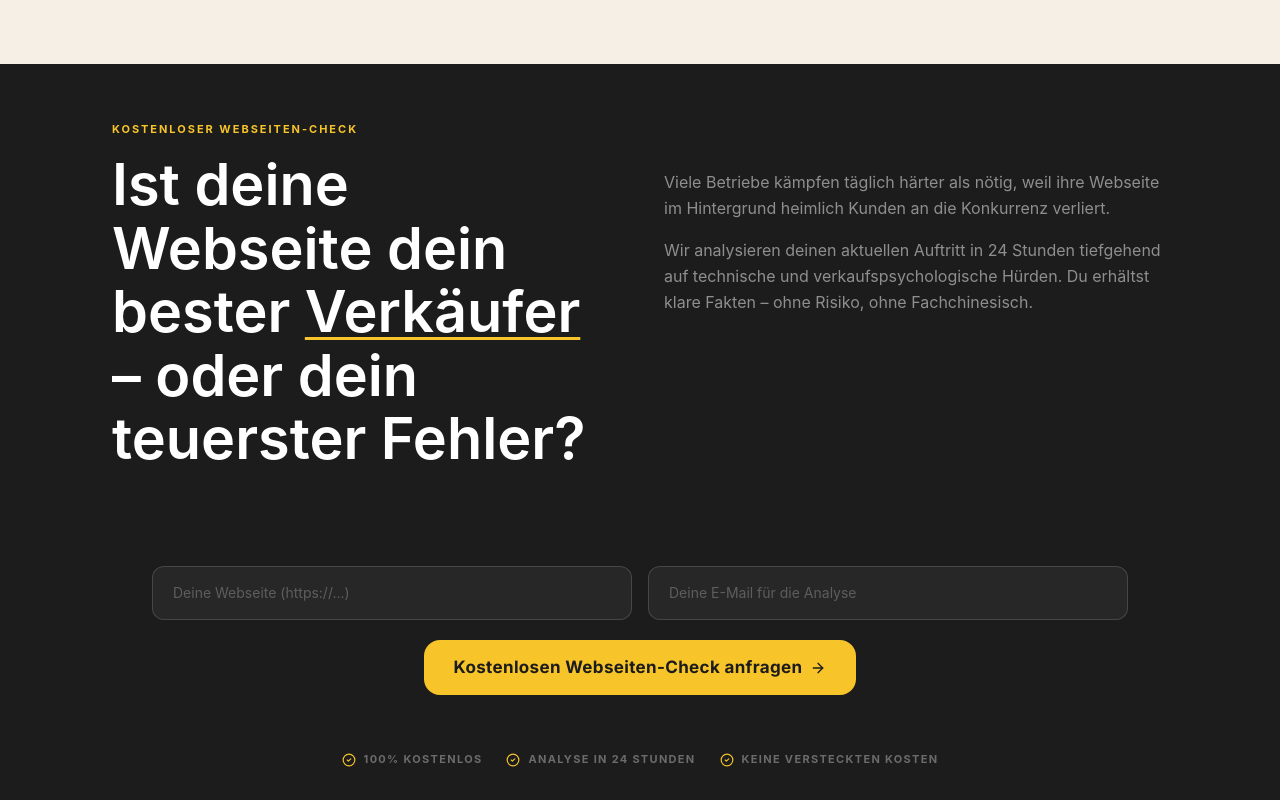
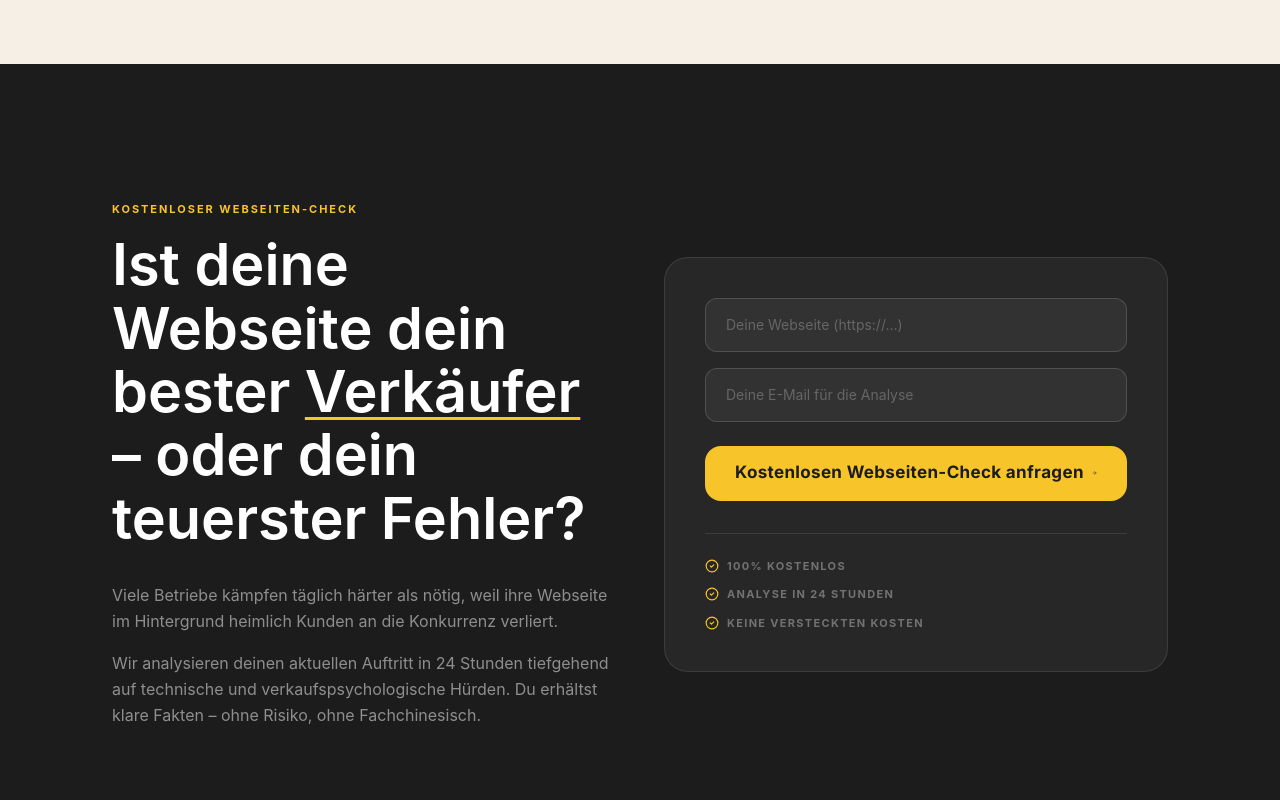
Before and after one commit to brainstormandi/brainstorm-ki-marketingagentur, a Next.js app: page / in a window 1280 px wide. Shown: the part 5560-6360 px from the top of the page. Built offline with nearby package versions, Linux system fonts and the light colour scheme.

Commit message:
layout: stack lead magnet form fields vertically in the right column

```diff
--- a/app/components/LeadMagnet.tsx
+++ b/app/components/LeadMagnet.tsx
@@ -28,21 +28,18 @@ const LeadMagnet = () => {
     return (
         <section id="website-check" className="scroll-mt-20 bg-[#1C1C1C] py-20 md:py-28 lg:py-0 lg:min-h-screen lg:flex lg:flex-col lg:justify-center">
             <div className="max-w-6xl mx-auto px-6 md:px-12">
-
-                <div className="grid grid-cols-1 lg:grid-cols-12 gap-12 items-start mb-14">
+                <div className="grid grid-cols-1 lg:grid-cols-12 gap-12 items-center">
                     <div className="lg:col-span-6">
                         <span className="font-[var(--font-inter)] text-[11px] font-bold uppercase tracking-[0.18em] text-[#F7C429] mb-4 block">
                             Kostenloser Webseiten-Check
                         </span>
                         <h2
-                            className="font-[var(--font-vollkorn)] font-semibold text-white leading-[1.1]"
+                            className="font-[var(--font-vollkorn)] font-semibold text-white leading-[1.1] mb-8"
                             style={{ fontSize: 'clamp(2rem, 4.5vw, 3.75rem)' }}
                         >
                             Ist deine Webseite dein bester{' '}
                             <span className="text-underline-yellow">Verkäufer</span> – oder dein teuerster Fehler?
                         </h2>
-                    </div>
-                    <div className="lg:col-span-6 lg:pt-12">
                         <p className="font-[var(--font-inter)] text-white/50 text-base leading-relaxed mb-4">
                             Viele Betriebe kämpfen täglich härter als nötig, weil ihre Webseite im Hintergrund heimlich Kunden an die Konkurrenz verliert.
                         </p>
@@ -50,9 +47,8 @@ const LeadMagnet = () => {
                             Wir analysieren deinen aktuellen Auftritt in 24 Stunden tiefgehend auf technische und verkaufspsychologische Hürden. Du erhältst klare Fakten – ohne Risiko, ohne Fachchinesisch.
                         </p>
                     </div>
-                </div>
 
-                {/* Form */}
+                    <div className="lg:col-span-6 w-full">
                         {success ? (
                             <div className="border border-[#F7C429]/30 bg-[#F7C429]/10 p-10 text-center max-w-xl mx-auto rounded-2xl">
                                 <CheckCircle2 className="w-10 h-10 text-[#F7C429] mx-auto mb-4" />
@@ -60,8 +56,8 @@ const LeadMagnet = () => {
                                 <p className="font-[var(--font-inter)] text-white/60 text-sm">Wir haben deine Daten erhalten und melden uns in Kürze mit deiner Analyse.</p>
                             </div>
                         ) : (
-                    <form className="p-8 md:p-10" onSubmit={handleSubmit}>
-                        <div className="grid grid-cols-1 sm:grid-cols-2 gap-4 mb-5">
+                            <form className="bg-white/5 border border-white/10 p-8 md:p-10 rounded-3xl" onSubmit={handleSubmit}>
+                                <div className="space-y-4 mb-6">
                                     <input
                                         type="url" value={url} onChange={(e) => setUrl(e.target.value)}
                                         placeholder="Deine Webseite (https://...)" required
@@ -73,14 +69,12 @@ const LeadMagnet = () => {
                                         className="w-full bg-white/5 border border-white/15 text-white px-5 py-4 outline-none placeholder:text-white/25 font-[var(--font-inter)] text-sm focus:border-[#F7C429] transition-colors rounded-xl"
                                     />
                                 </div>
-                        <div className="flex justify-center">
-                            <button disabled={isSubmitting} type="submit" className="btn-primary text-[15px] xl:text-[17px] py-4 px-6 disabled:opacity-60">
+                                <button disabled={isSubmitting} type="submit" className="w-full btn-primary text-[15px] xl:text-[17px] py-4 px-6 flex justify-center items-center gap-2 disabled:opacity-60">
                                     {isSubmitting ? <Loader2 className="w-4 h-4 animate-spin" /> : (
                                         <>Kostenlosen Webseiten-Check anfragen <ArrowRight className="w-4 h-4" /></>
                                     )}
                                 </button>
-                        </div>
-                        <div className="flex flex-wrap justify-center gap-6 mt-8 pt-6">
+                                <div className="flex flex-col gap-3 mt-8 pt-6 border-t border-white/10">
                                     {['100% kostenlos', 'Analyse in 24 Stunden', 'Keine versteckten Kosten'].map((item) => (
                                         <span key={item} className="flex items-center gap-2 font-[var(--font-inter)] text-[11px] font-bold text-white/35 uppercase tracking-[0.12em]">
                                             <CheckCircle2 className="w-3.5 h-3.5 text-[#F7C429]" /> {item}
@@ -90,6 +84,8 @@ const LeadMagnet = () => {
                             </form>
                         )}
                     </div>
+                </div>
+            </div>
         </section>
     );
 };
```
Lines whose indentation alone changed are shown as unchanged.
